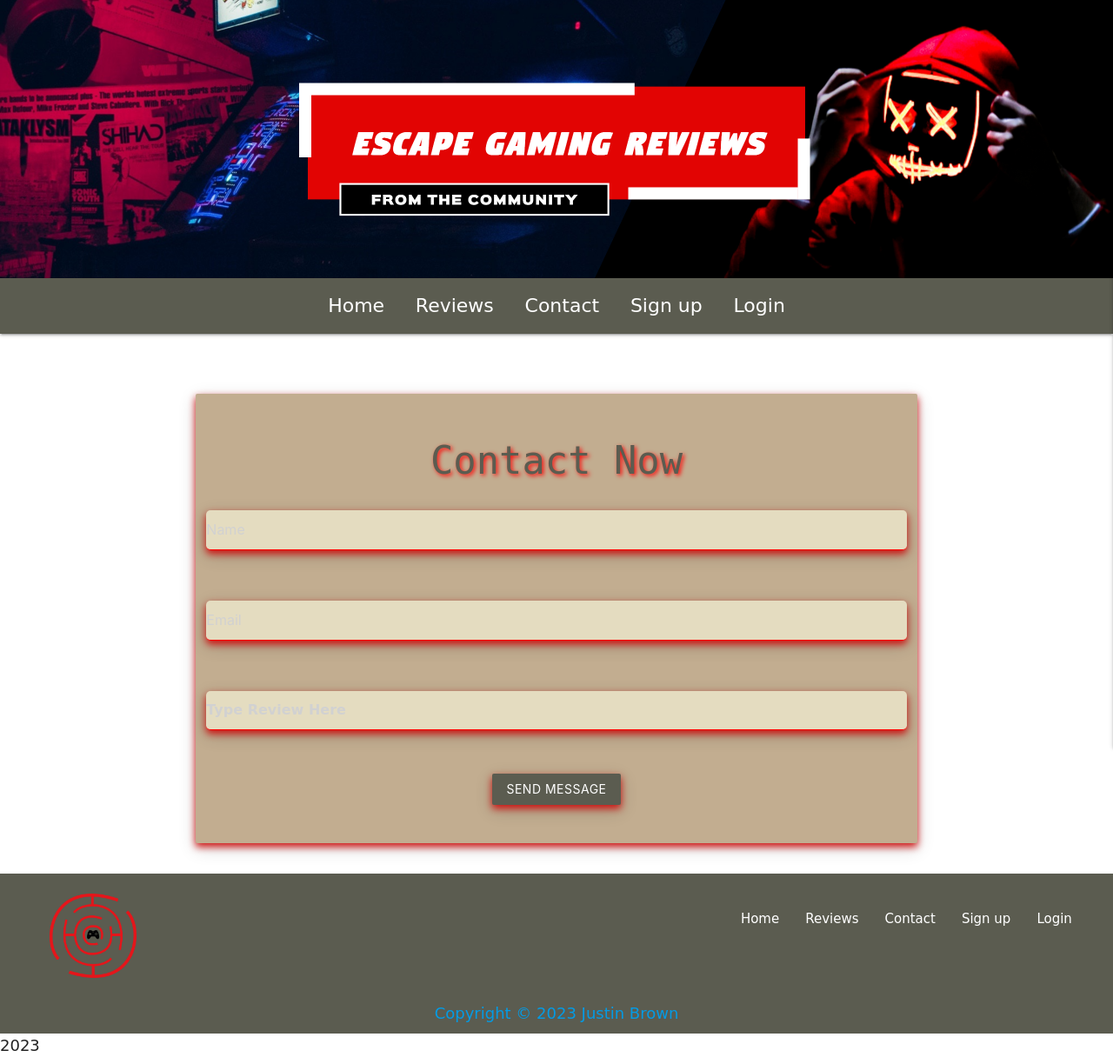
After one commit to JJBR13/Justin-Brown-milestone-project-3, a Flask app: page /contact in a window 1280 px wide. The commit adds this page. Shown: the whole page at 87% size. Run offline with Flask 2, Linux system fonts and the light colour scheme; some libraries are stand-ins or nearby versions; some web fonts are replaced.

Commit message:
Create contact.html & contact function, plus footer css

```diff
--- a/app.py
+++ b/app.py
@@ -183,6 +183,11 @@ def delete_review(reviews_id):
         return redirect(url_for("account", gamer_id=user['_id']))
 
 
+@app.route("/contact")
+def contact():
+    return render_template('contact.html')
+
+
 @app.errorhandler(404)
 def not_found(error):
     # Redirect for route handle error
--- a/static/css/style.css
+++ b/static/css/style.css
@@ -121,8 +121,8 @@ nav.nav-center ul li a {
 /* -------------------------------------- Footer*/
 
 #footer-logo {
-    height: 180px;
-    width: 180px;
+    height: 100px;
+    width: 100px;
 }
 
 
--- a/templates/base.html
+++ b/templates/base.html
@@ -41,7 +41,7 @@
         <ul class="hide-on-med-and-down">
           <li><a href="{{ url_for('home') }}" class="nav-header">Home</a></li>
           <li><a href="{{ url_for('import_reviews') }}" class="nav-header">Reviews</a></li>
-          <li><a href="#" class="nav-header">Contact</a></li>
+          <li><a href="{{ url_for('contact') }}" class="nav-header">Contact</a></li>
           {% if session.gamer %}
               <!-- Dropdown Trigger -->
               <li><a class="dropdown-trigger nav-header" href="{{ url_for('account', gamer_id=session['gamer']) }}" data-target="dropdown1">Account<i
@@ -64,7 +64,7 @@
       <li><a href="{{ url_for('account', gamer_id=session['gamer']) }}">Account</a></li>
       <li><a href="{{ url_for('add_review') }}" class="nav-header">Add review</a></li>
       <li><a href="{{ url_for('logout') }}" class="nav-header">Logout</a></li>
-      <li><a href="#">Contact</a></li>
+      <li><a href="{{ url_for('contact') }}">Contact</a></li>
     </ul>
   </header>
 
@@ -74,7 +74,6 @@
         {% if messages %}
             {% for message in messages %}
                 <div class="row flash-container">
-                  <i class="fa-solid fa-circle-xmark" onclick=delete_flash(this)></i>
                   {{ message }}
                 </div>
             {% endfor %}
@@ -89,17 +88,17 @@
 
   <footer class="page-footer">
     <div>
-      <div class="row">
-        <div class="col s6">
+      <div class="row center-align">
+        <div class="col s2">
           <a href="{{ url_for('home') }}"><img id="footer-logo" class="p-t" src="{{ url_for('static', filename='images/logo.png') }}" alt="logo"></a>
         </div>
 
-        <div class="col s6">
+        <div class="col s10">
           <nav class="no-box-shadow">
           <ul class="right m-r">
             <li><a href="{{ url_for('home') }}">Home</a></li>
             <li><a href="{{ url_for('import_reviews') }}">Reviews</a></li>
-            <li><a href="#">Contact</a></li>
+            <li><a href="{{ url_for('contact') }}">Contact</a></li>
             {% if session.gamer %}
               <li><a href="{{ url_for('account', gamer_id=session['gamer']) }}" >Account</a></li>
               <li><a href="{{ url_for('add_review') }}">Add review</a></li>
--- /dev/null
+++ b/templates/contact.html
@@ -0,0 +1,50 @@
+{% extends "base.html" %}
+{% block content %}
+
+<div class="row p-t">
+    <form class="col s12 m8 offset-m2">
+        <div class="card-panel shadow">
+            <div class="row">
+
+                <div>
+                    <h3 class="center-align header-text">Contact Now</h3>
+                </div>
+
+                <!-- Name -->
+                <div class="row">
+                    <div class="input-field col s12">
+                        <input placeholder="Name" id="name" name="name" class="input-bg" type="text"
+                            class="placeholder-text validate" required>
+                    </div>
+                </div>
+
+                <!-- Email -->
+                <div class="row">
+                    <div class="input-field col s12">
+                        <input placeholder="Email" id="email" name="email" class="input-bg" type="text"
+                            class="placeholder-text validate" required>
+                    </div>
+                </div>
+
+
+
+                <!-- Message -->
+                <div class="row">
+                    <div class="input-field col s12">
+                        <textarea id="review_content" name="review_content" placeholder="Type Review Here"
+                            class="materialize-textarea placeholder-text"></textarea>
+                    </div>
+                </div>
+
+                <!-- Submit btn -->
+                <div class="col s12 center-align">
+                    <button class="btn waves-effect waves-light sub-btn" type="submit">
+                        Send Message
+                    </button>
+                </div>
+            </div>
+        </div>
+    </form>
+</div>
+
+{% endblock %}
--- a/templates/login.html
+++ b/templates/login.html
@@ -32,7 +32,7 @@
             <div class="row">
                 <div class="col s12">
                     <p class="center-align">
-                        <a href="{{ url_for('register') }}">Need to sign up?</a>
+                        <a href="{{ url_for('sign_up') }}">Need to sign up?</a>
                     </p>
                 </div>
             </div>
```
